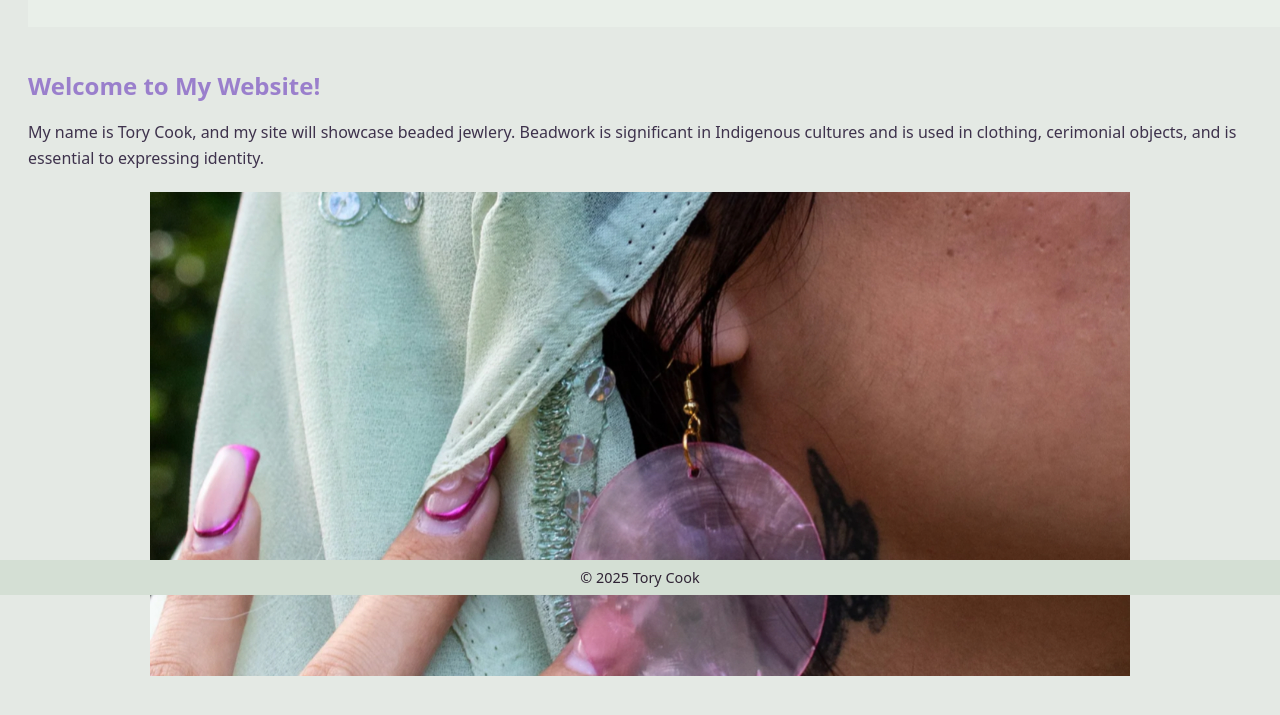
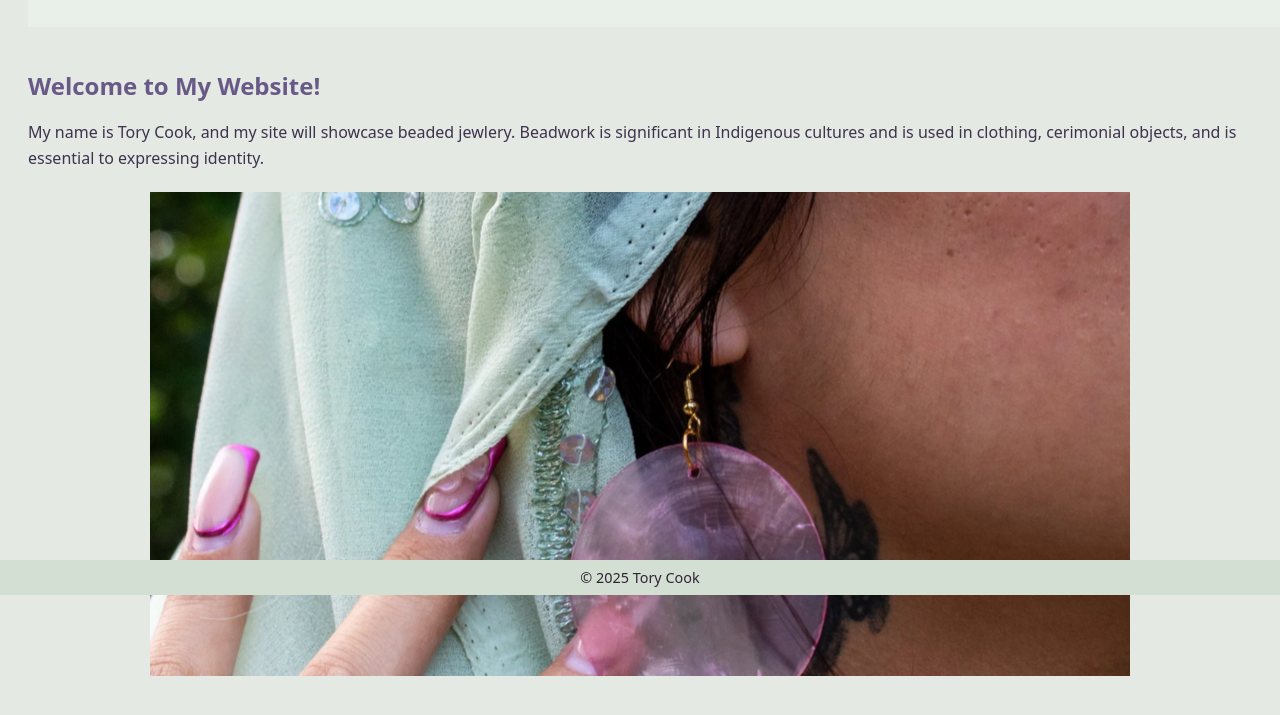
Before and after one commit to tcook08/ist263, a plain HTML site: page project6/index.html in a window 1280 px wide. Shown: the part 205-920 px from the top of the page. Drawn offline with Linux system fonts and the light colour scheme.

Commit message:
changed color of h2

```diff
--- a/project6/style.css
+++ b/project6/style.css
@@ -95,7 +95,7 @@ footer {
 }
 
 h2 {
-    color: #9A7FCC;
+    color: #695987;
     margin-top: 40px;
     margin-bottom: 15px;
 }
```
